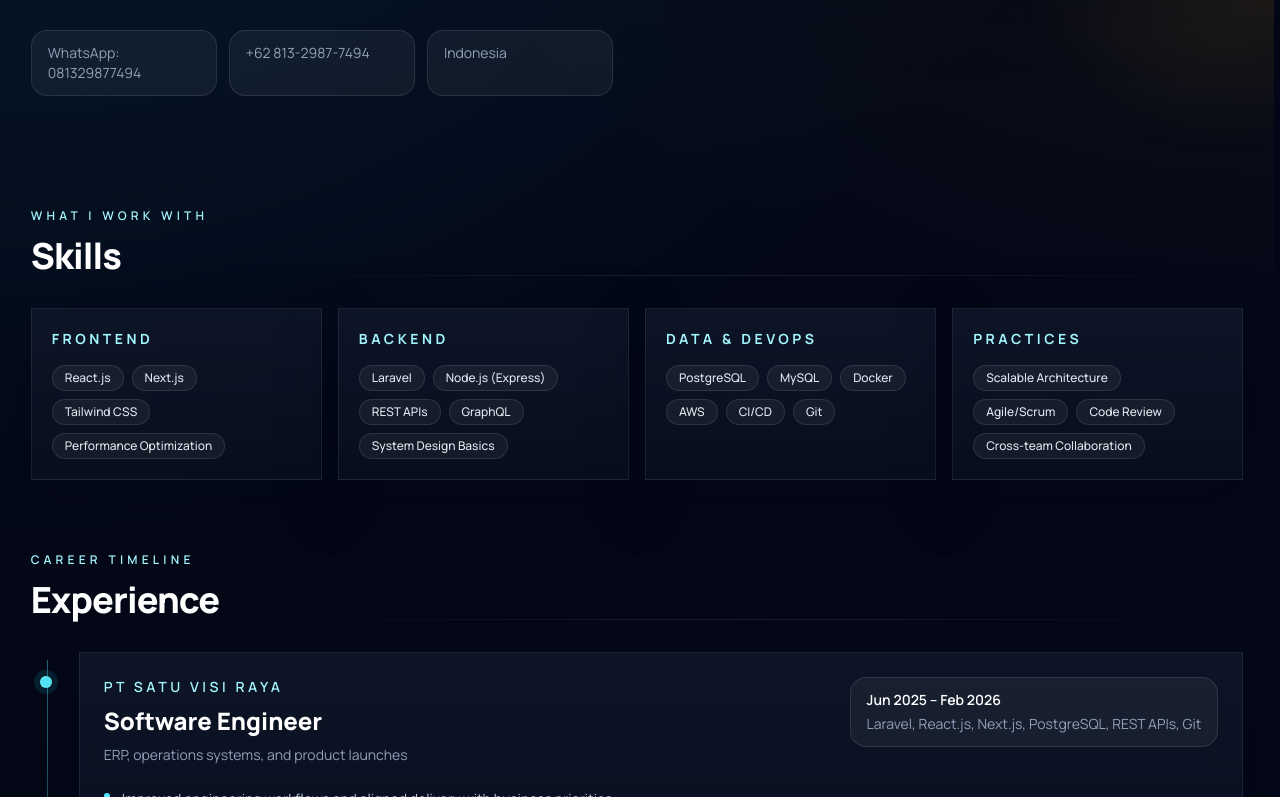
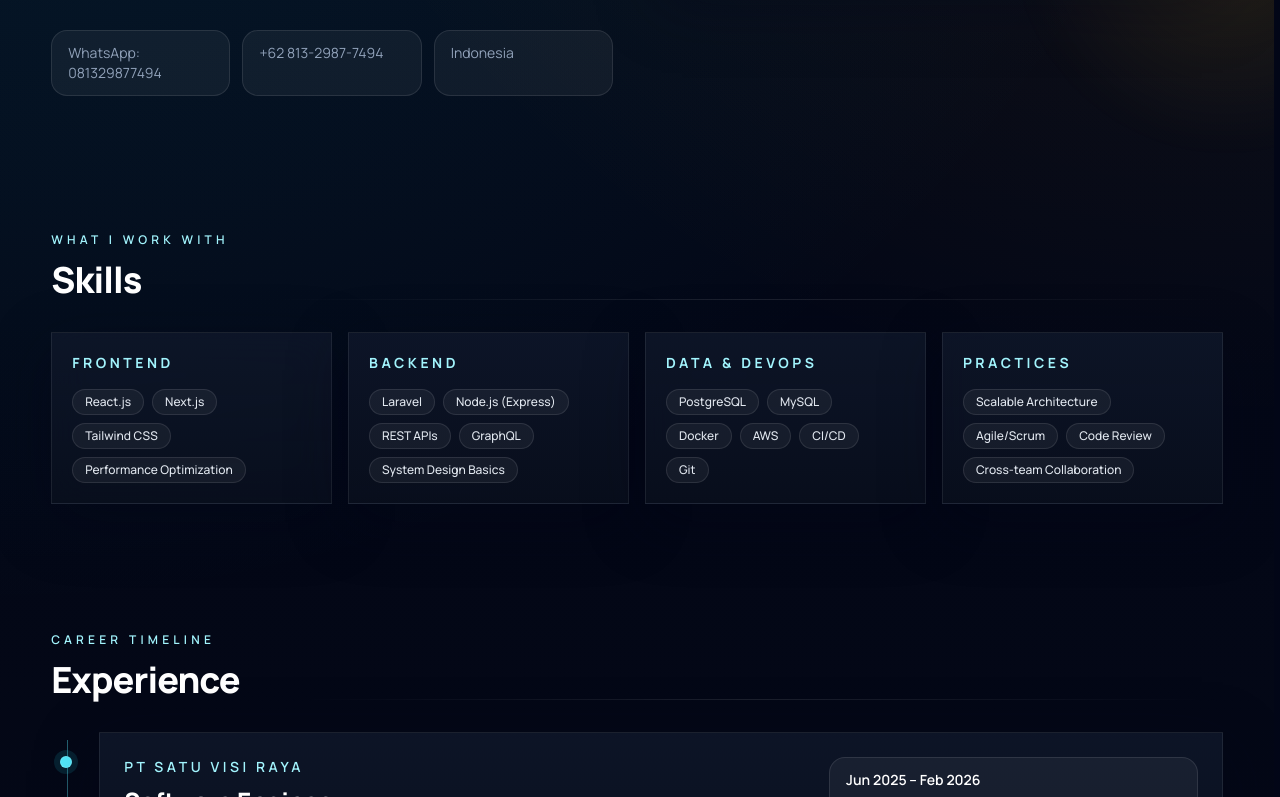
Before and after one commit to solvtech-89/portfolio-ian-, a React (Vite) app: page / in a window 1280 px wide. Shown: the part 683-1480 px from the top of the page. Built offline with nearby package versions, Linux system fonts and the light colour scheme.

Commit message:
Increase spacing: wider padding and better vertical breathing room

```diff
--- a/src/App.css
+++ b/src/App.css
@@ -60,15 +60,16 @@
     position: relative;
     z-index: 1;
     width: 100%;
-    max-width: 1520px;
+    max-width: 1400px;
     margin-inline: auto;
-    padding-inline: clamp(1rem, 2.4vw, 2rem);
+    padding-inline: clamp(2rem, 4vw, 4rem);
   }
 
   .section-pad {
     position: relative;
     z-index: 1;
-    padding-top: 4.5rem;
+    padding-top: 6rem;
+    padding-bottom: 2rem;
   }
 
   .glass-card {
```
